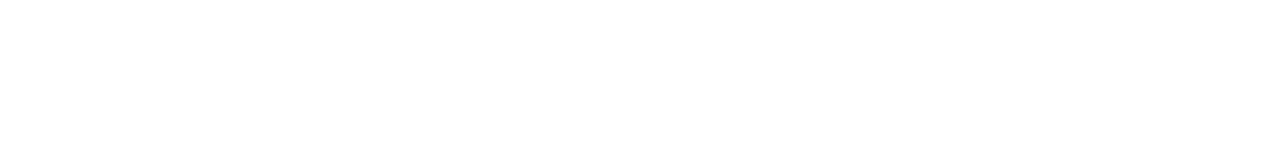
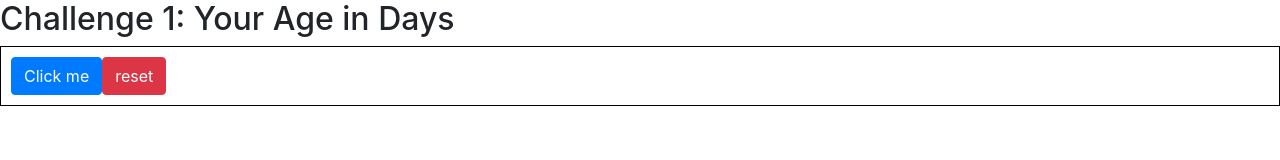
Before and after one commit to mohammad-taheri1/Amazing-World-Of-Front-End, a plain HTML site: page mp01-Convert-Age-To-Days/index.html in a window 1280 px wide. Drawn offline with nearby package versions, Linux system fonts and the light colour scheme.

Commit message:
base structure

```diff
--- a/mp01-Convert-Age-To-Days/index.html
+++ b/mp01-Convert-Age-To-Days/index.html
@@ -4,12 +4,22 @@
     <meta charset="UTF-8">
     <meta http-equiv="X-UA-Compatible" content="IE=edge">
     <meta name="viewport" content="width=device-width, initial-scale=1.0">
+    <link rel="stylesheet" href="https://maxcdn.bootstrapcdn.com/bootstrap/4.0.0/css/bootstrap.min.css" integrity="sha384-Gn5384xqQ1aoWXA+058RXPxPg6fy4IWvTNh0E263XmFcJlSAwiGgFAW/dAiS6JXm" crossorigin="anonymous">
+    <link rel="stylesheet" href="./static/css/style.css">
     <title>javascript training by projects</title>
 </head>
 <body>
-
-
-
+    <div class="container-1">
+        <h2>Challenge 1: Your Age in Days</h2>
+            <div class="flex-box-container-1">
+            <div>
+                <button class="btn btn-primary">Click me</button>
+            </div>
+            <div>
+                <button class="btn btn-danger">reset</button>
+            </div>
+        </div>
+    </div>
 
     <script src="./static/js/script.js"></script>
 </body>
--- /dev/null
+++ b/mp01-Convert-Age-To-Days/static/css/style.css
@@ -0,0 +1,5 @@
+.flex-box-container-1 {
+    display: flex;
+    border: 1px solid black;
+    padding: 10px;
+}
```
